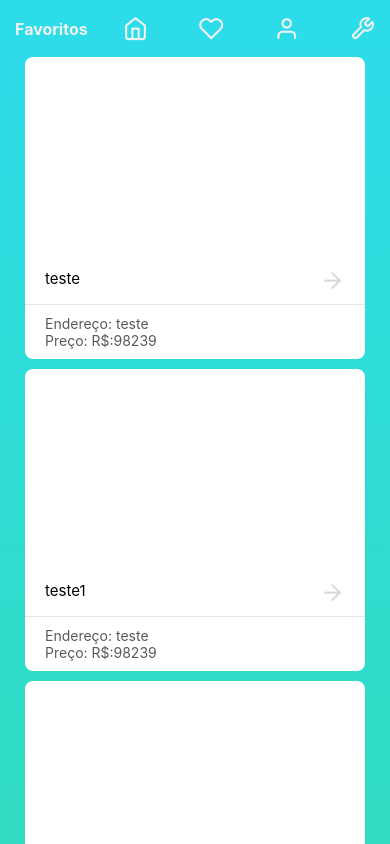
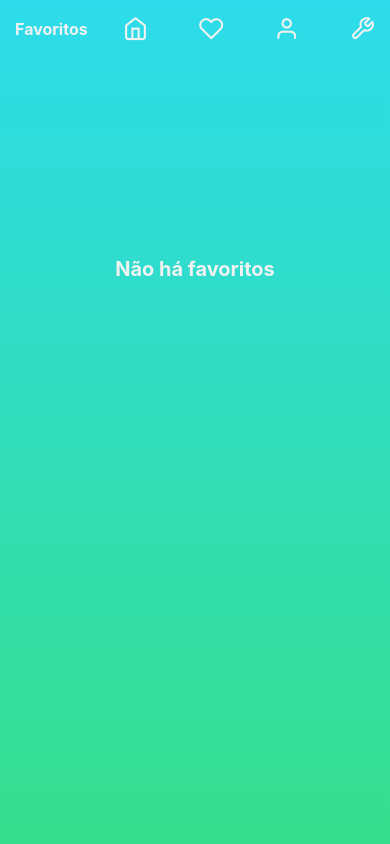
Before and after one commit to RogerBambinetti/INE5670-A1, a React Native app: screen /Favorites in a window 390 px wide. Shown: the top 844 px of the page. Built offline with nearby package versions, Linux system fonts and the light colour scheme.

Commit message:
add favorite list

```diff
--- a/src/pages/Favorites/index.js
+++ b/src/pages/Favorites/index.js
@@ -1,6 +1,7 @@
 import React, { useEffect, useState } from 'react';
-import { FlatList } from 'react-native';
+import { FlatList, Text } from 'react-native';
 import { LinearGradient } from 'expo-linear-gradient';
+import AsyncStorage from '@react-native-async-storage/async-storage';
 
 import ListItem from '../../components/ListItem';
 import Menu from '../../components/Menu';
@@ -11,10 +12,16 @@ import styles from './styles';
 
 export default function Favorites() {
 
-  const [favorites, setFavorites] = useState({});
+  const [favorites, setFavorites] = useState([]);
 
-  function loadFavorites() {
-    setFavorites(Data);
+  async function loadFavorites() {
+    const items = JSON.parse(await AsyncStorage.getItem('favorites')) || {};
+
+    const data = Data.filter(item => {
+      return items[item.id];
+    });
+
+    setFavorites(data);
   }
 
   useEffect(() => {
@@ -24,6 +31,7 @@ export default function Favorites() {
   return (
     <LinearGradient colors={['#2DDCEB', '#35DE8C']} style={styles.container}>
       <Menu title="Favoritos" />
+      {favorites.length ?
         <FlatList
           style={styles.content}
           data={favorites}
@@ -32,6 +40,7 @@ export default function Favorites() {
             <ListItem item={item} />
           )}
         />
+        : <Text style={styles.text}>Não há favoritos</Text>}
     </LinearGradient>
   );
 
--- a/src/pages/Favorites/styles.js
+++ b/src/pages/Favorites/styles.js
@@ -8,5 +8,11 @@ export default StyleSheet.create({
     content: {
         paddingHorizontal: 25,
         width: '100%'
+    },
+    text: {
+        color: '#F2F2F2',
+        fontSize: 20,
+        fontWeight: 'bold',
+        marginTop: 200
     }
 });
```
Lines whose indentation alone changed are shown as unchanged.
